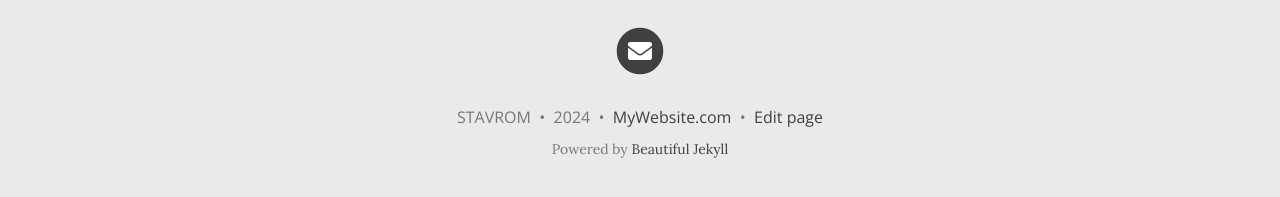
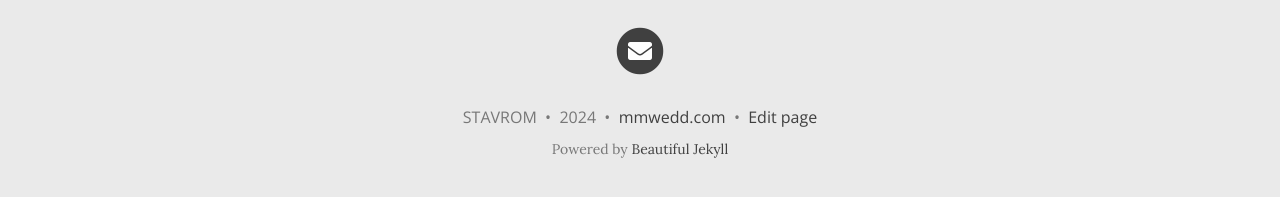
Before and after one commit to StavromTech/M-M-s-Wedd-Website, a Jekyll site: the page built from index.html, in a window 1280 px wide and 1372 px high. Shown: the part 1162-1359 px from the top of the window. Built offline with Jekyll 4.4.1, drawn with Linux system fonts in a browser that asks for light colours; nearby versions of some CDN libraries; the list of posts is cut into pages by our own code; comment, search, counter and statistics services are not loaded.

Commit message:
Update _config.yml

```diff
--- a/_config.yml
+++ b/_config.yml
@@ -92,7 +92,7 @@ share-links-active:
 
 # How to display the link to your website in the footer
 # Remove this if you don't want a link in the footer
-url-pretty: "MyWebsite.com"
+url-pretty: "mmwedd.com"
 
 # Add the website title to the title of every page
 title-on-all-pages: true
```
